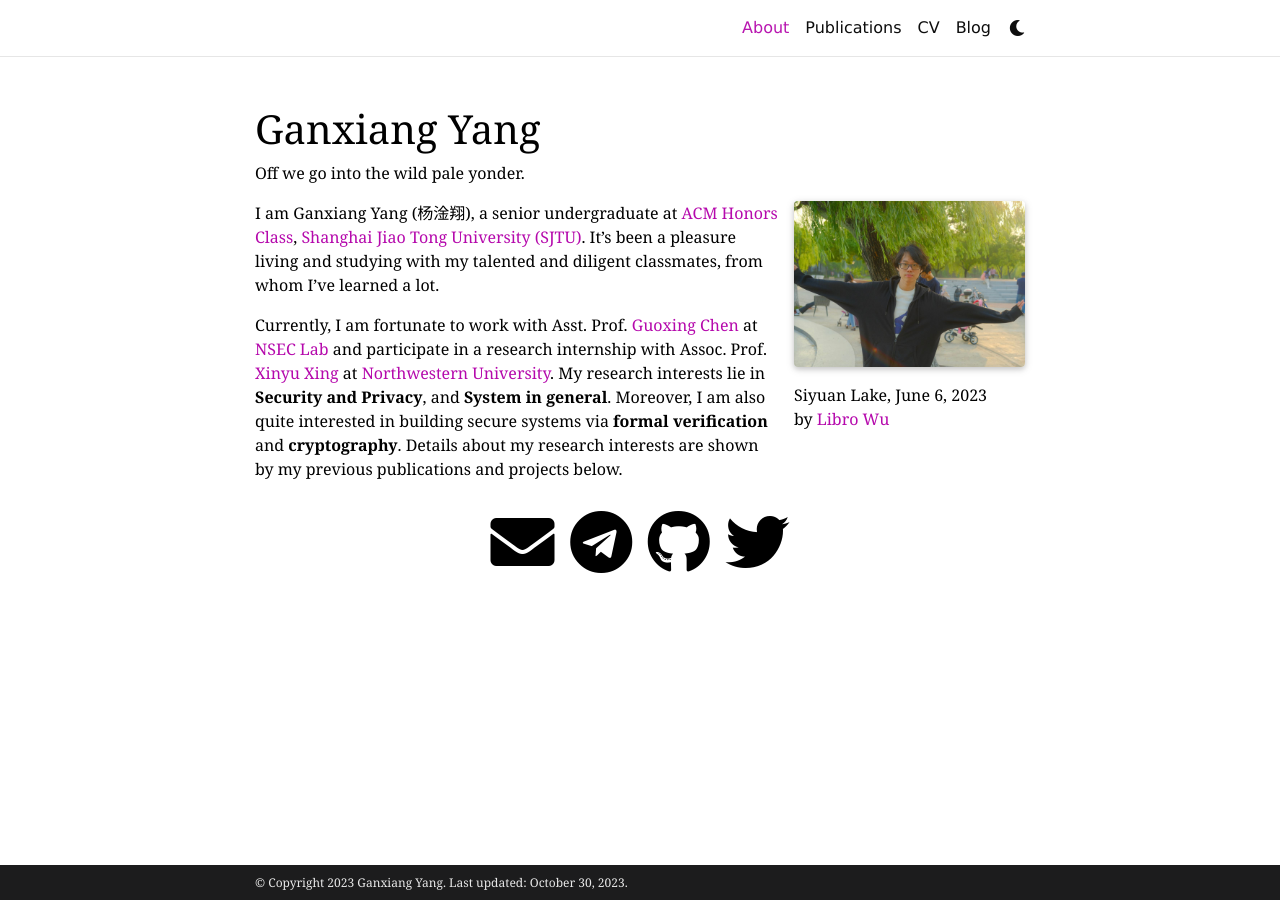
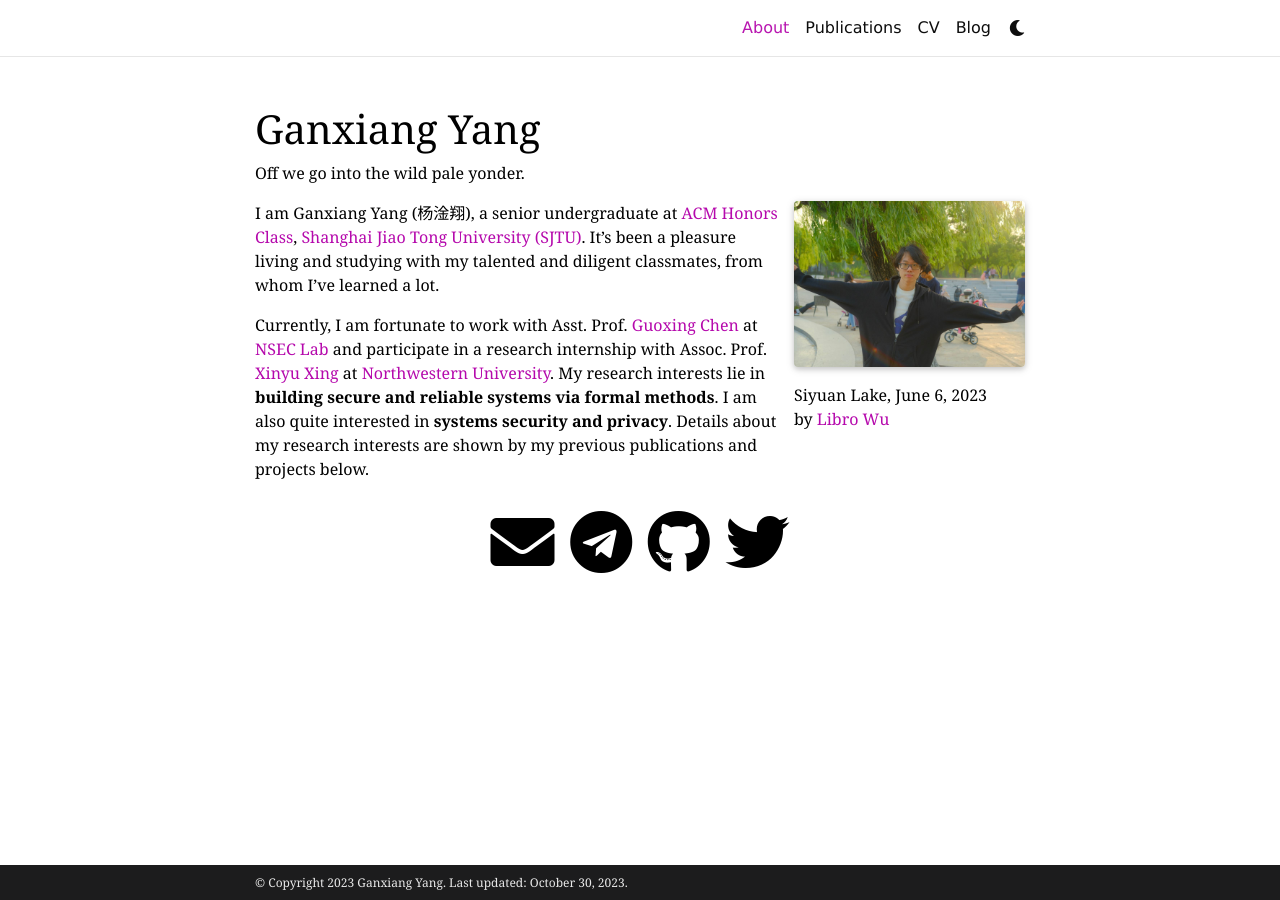
Before and after one commit to arxgy/arxgy.github.io, a Jekyll site: the page built from _pages/about.md, in a window 1280 px wide. Built offline with Jekyll 4.4.1, drawn with Linux system fonts in a browser that asks for light colours; full-size pictures stand in for the smaller copies a plugin makes; comment, search, counter and statistics services are not loaded; a style sheet for code colours, icons or effects is not loaded.

Commit message:
feat:update

```diff
--- a/_pages/about.md
+++ b/_pages/about.md
@@ -24,6 +24,6 @@ It's been a pleasure living and studying with my talented and diligent classmate
 
 Currently, I am fortunate to work with Asst. Prof. [Guoxing Chen](https://donnod.github.io/) at [NSEC Lab](https://nsec.sjtu.edu.cn/)
 and participate in a research internship with Assoc. Prof. [Xinyu Xing](http://xinyuxing.org/) at [Northwestern University](https://www.mccormick.northwestern.edu/).
-My research interests lie in <span style="font-weight: bold">Security and Privacy</span>, and <span style="font-weight: bold">System in general</span>. Moreover, I am also quite interested in building secure systems via <span style="font-weight: bold">formal verification</span> and <span style="font-weight: bold">cryptography</span>. Details about my research interests are shown by my previous publications and projects below.
+My research interests lie in <span style="font-weight: bold">building secure and reliable systems via formal methods</span>. I am also quite interested in <span style="font-weight: bold">systems security and privacy</span>. Details about my research interests are shown by my previous publications and projects below.
 
 <!-- My WeChat is `arxgy_`. Feel free to contact me. -->
```
